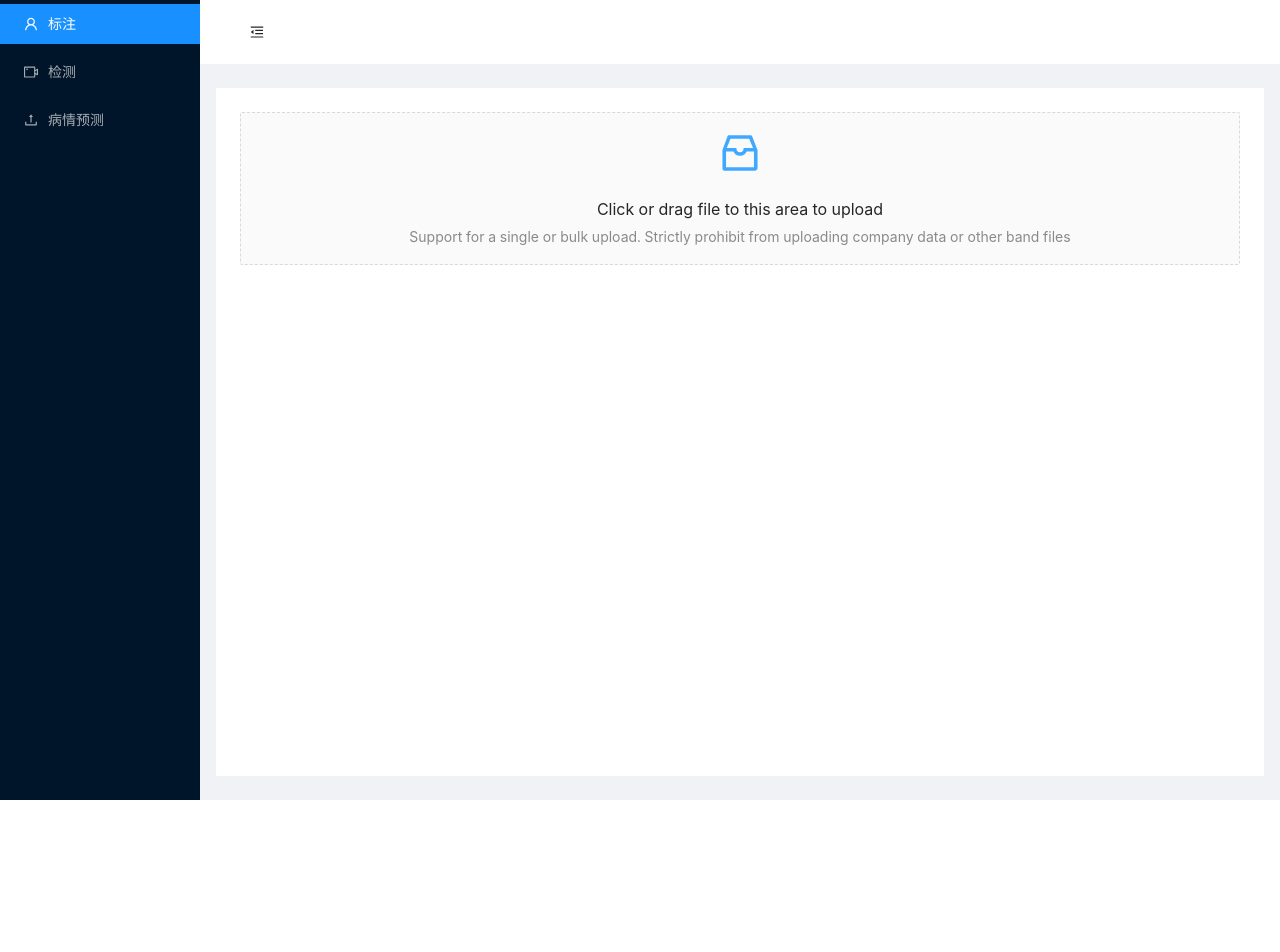
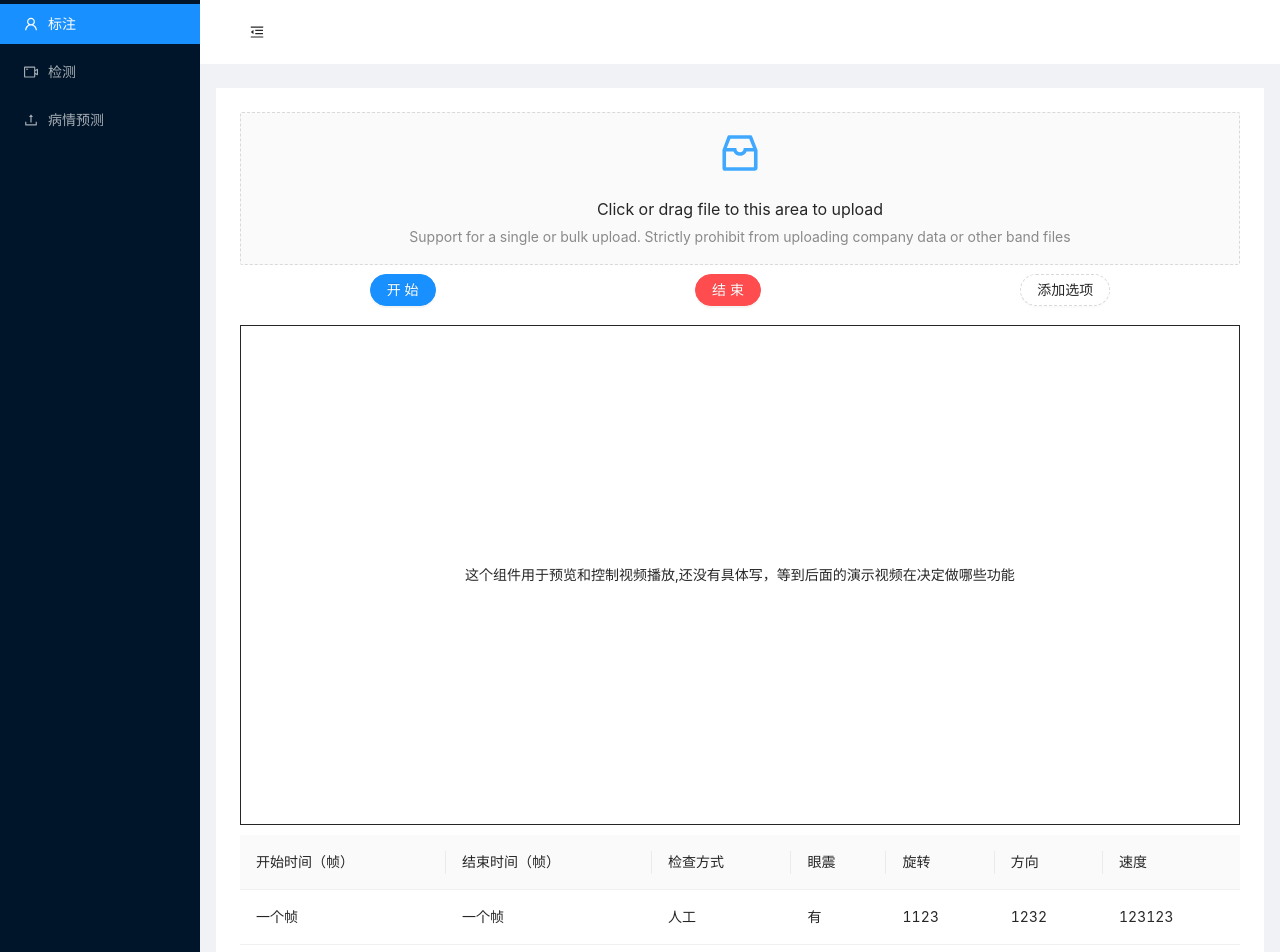
Before and after one commit to GiorgioPeng/Visualization-Systemt-for-Torsional-Nystagmus-Detection, a React (Create React App) app: page /label in a window 1280 px wide. Shown: the top 952 px of the page. Before the commit the page ends 800 px from the top, so only its background shows below. Built offline with nearby package versions, Linux system fonts and the light colour scheme.

Commit message:
随便加了点

```diff
--- a/src/App.css
+++ b/src/App.css
@@ -14,7 +14,7 @@
   width: 250px;
   max-width: 250px;
   min-width: 250px;
-  height:100vh;
+  min-height: 100vh;
 }
 
 .site-layout .site-layout-background {
--- /dev/null
+++ b/src/subPages/Label/CustomerDragger.css
@@ -0,0 +1,6 @@
+.ButtonGroup {
+    height:50px;
+    display:flex;
+    justify-content:space-around;
+    align-items:center;
+}
--- /dev/null
+++ b/src/subPages/Label/CustomerDragger.js
@@ -0,0 +1,50 @@
+import React from 'react'
+import { Upload, message, Button } from 'antd';
+import { InboxOutlined } from '@ant-design/icons';
+import './CustomerDragger.css'
+const { Dragger } = Upload;
+
+function CustomerDragger() {
+
+    const props = {
+        name: 'file',
+        multiple: false, //是否支持多文件
+        action: '这里设定后端接受文件的地址',
+        onChange(info) {
+            const { status } = info.file;
+            if (status !== 'uploading') {
+                console.log(info.file, info.fileList);
+            }
+            if (status === 'done') {
+                message.success(`${info.file.name} file uploaded successfully.`);
+            } else if (status === 'error') {
+                message.error(`${info.file.name} file upload failed.`);
+            }
+        },
+        onDrop(e) {
+            console.log('Dropped files', e.dataTransfer.files);
+        },
+    };
+
+    return (
+        <>
+            <Dragger {...props}>
+                <p className="ant-upload-drag-icon">
+                    <InboxOutlined />
+                </p>
+                <p className="ant-upload-text">Click or drag file to this area to upload</p>
+                <p className="ant-upload-hint">
+                    Support for a single or bulk upload. Strictly prohibit from uploading company data or other
+                    band files
+            </p>
+            </Dragger>
+            <div className="ButtonGroup">
+            <Button type="primary" shape="round">开始</Button>
+            <Button type="primary" shape="round" danger>结束</Button>
+            <Button type="dashed" shape="round">添加选项</Button>
+            </div>
+        </>
+    )
+}
+
+export default CustomerDragger
--- /dev/null
+++ b/src/subPages/Label/DataTable.js
@@ -0,0 +1,80 @@
+import React from 'react'
+import { Table, Tag, Space } from 'antd';
+
+function DataTable() {
+    const columns = [
+        {
+            title: '开始时间（帧）',
+            dataIndex: 'start',
+            key: 'start',
+        },
+        {
+            title: '结束时间（帧）',
+            dataIndex: 'end',
+            key: 'end',
+        },
+        {
+            title: '检查方式',
+            dataIndex: 'method',
+            key: 'method',
+        },
+        {
+            title: '眼震',
+            dataIndex: 'nystagmus',
+            key: 'nystagmus',
+        },
+        {
+            title: '旋转',
+            dataIndex: 'rotate',
+            key: 'rotate',
+        },
+        {
+            title: '方向',
+            dataIndex: 'direction',
+            key: 'direction',
+        },
+        {
+            title: '速度',
+            dataIndex: 'speed',
+            key: 'speed',
+        }
+    ];
+
+    const data = [
+        {
+            key: '1',
+            start: '一个帧',
+            end: '一个帧',
+            nystagmus: '有',
+            method:'人工',
+            rotate: 1123,
+            direction:1232,
+            speed:123123,
+        },
+        {
+            key: '2',
+            start: '一个帧',
+            end: '一个帧',
+            nystagmus: '有',
+            method:'人工',
+            rotate: 1123,
+            direction:1232,
+            speed:123123,
+        },
+        {
+            key: '3',
+            start: '一个帧',
+            end: '一个帧',
+            nystagmus: '有',
+            method:'人工',
+            rotate: 1123,
+            direction:1232,
+            speed:123123,
+        },
+    ];
+    return (
+        <Table columns={columns} dataSource={data} />
+    )
+}
+
+export default DataTable
--- /dev/null
+++ b/src/subPages/Label/VideoControl.js
@@ -0,0 +1,11 @@
+import React from 'react'
+
+function VideoControl() {
+    return (
+        <div style={{margin:'10px auto',width:'100%',height:'500px',border:'1px solid',display:'flex',justifyContent:'center',alignItems:'center'}}>
+            这个组件用于预览和控制视频播放,还没有具体写，等到后面的演示视频在决定做哪些功能
+        </div>
+    )
+}
+
+export default VideoControl
--- a/src/subPages/Label/index.js
+++ b/src/subPages/Label/index.js
@@ -1,43 +1,14 @@
 import React from 'react'
-import { Upload, message } from 'antd';
-import { InboxOutlined } from '@ant-design/icons';
-
-const { Dragger } = Upload;
-
+import CustomerDragger from'./CustomerDragger'
+import VideoControl from './VideoControl'
+import DataTable from './DataTable'
 function index() {
-
-    const props = {
-        name: 'file',
-        multiple: false, //是否支持多文件
-        action: '这里设定后端接受文件的地址',
-        onChange(info) {
-            const { status } = info.file;
-            if (status !== 'uploading') {
-                console.log(info.file, info.fileList);
-            }
-            if (status === 'done') {
-                message.success(`${info.file.name} file uploaded successfully.`);
-            } else if (status === 'error') {
-                message.error(`${info.file.name} file upload failed.`);
-            }
-        },
-        onDrop(e) {
-            console.log('Dropped files', e.dataTransfer.files);
-        },
-    };
 
     return (
         <div>
-            <Dragger {...props}>
-                <p className="ant-upload-drag-icon">
-                    <InboxOutlined />
-                </p>
-                <p className="ant-upload-text">Click or drag file to this area to upload</p>
-                <p className="ant-upload-hint">
-                    Support for a single or bulk upload. Strictly prohibit from uploading company data or other
-                    band files
-                </p>
-            </Dragger>
+            <CustomerDragger/>
+            <VideoControl/>
+            <DataTable/>
         </div>
     )
 }
```
